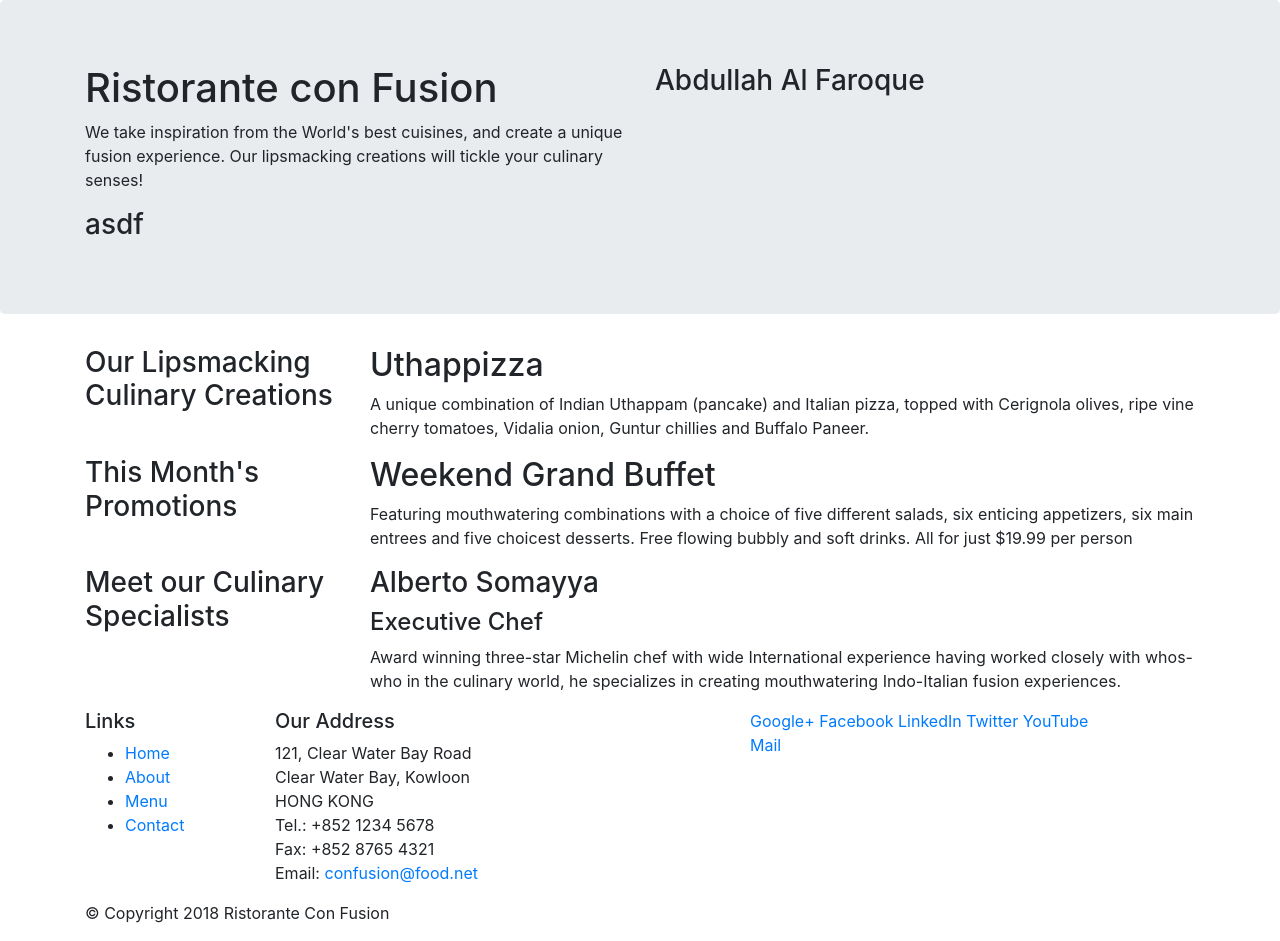
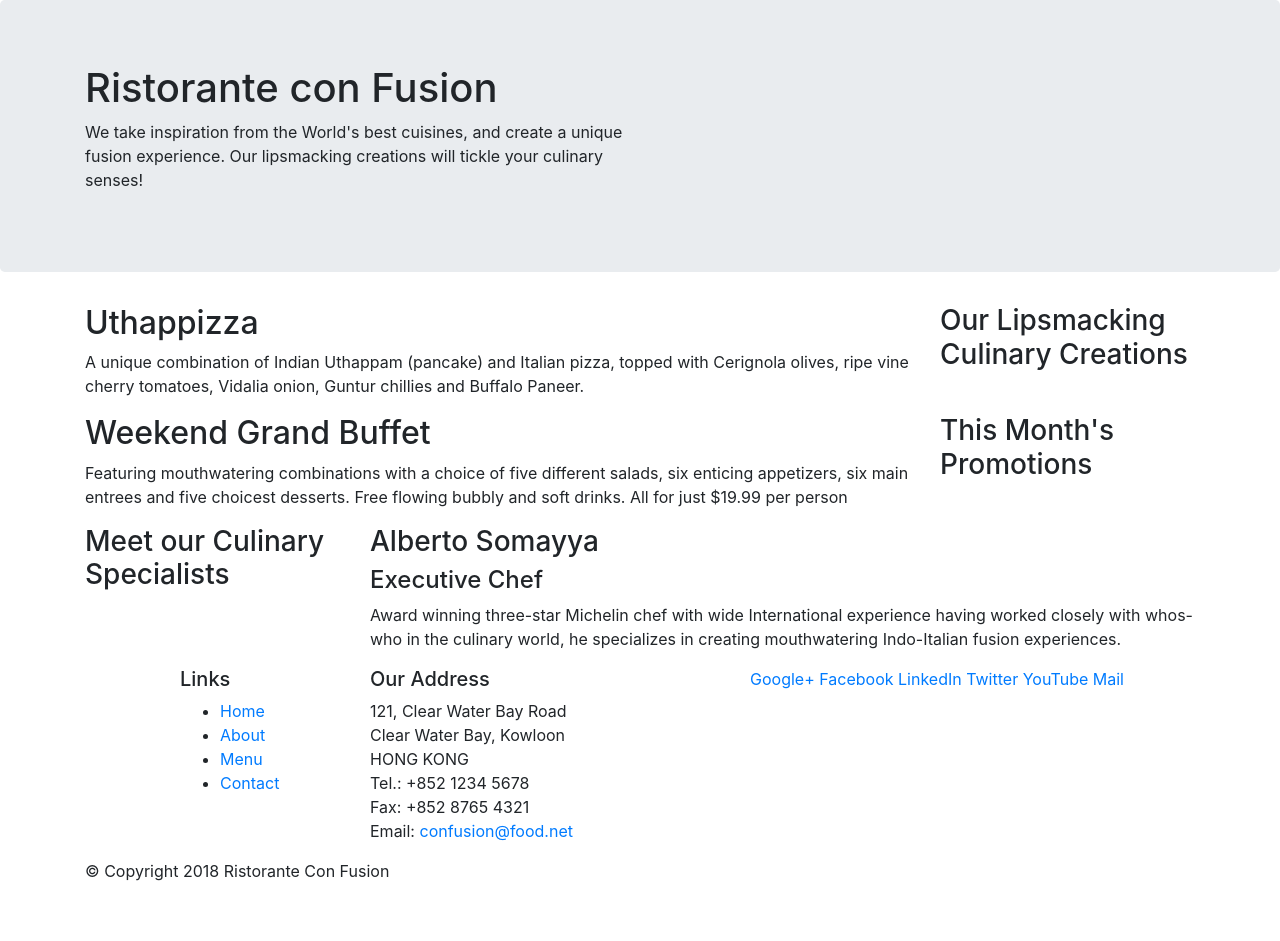
Before and after one commit to rfnshare/bootstrap_practice, a website: page index.html in a window 1280 px wide. After the commit the page ends 899 px from the top, so only its background shows below. Drawn offline with nearby package versions, Linux system fonts and the light colour scheme.

Commit message:
Bootstarp Grid Part 1 done

```diff
--- a/index.html
+++ b/index.html
@@ -23,21 +23,19 @@
                     lipsmacking creations will tickle your culinary senses!</p>
             </div>
             <div class="col-12 col-sm-6">
-                <h3>Abdullah Al Faroque</h3>
+
             </div>
-            <div class="col-sm">
-                <h3>asdf</h3>
-            </div>
+
         </div>
     </div>
 </header>
 
 <div class="container">
     <div class="row">
-        <div class="col-12 col-sm-4 col-md-3">
+        <div class="col-12 col-sm-4 order-sm-last col-md-3">
             <h3>Our Lipsmacking Culinary Creations</h3>
         </div>
-        <div class="col-12 col-sm col-md">
+        <div class="col-12 col-sm order-sm-first col-md">
             <h2>Uthappizza</h2>
             <p>A unique combination of Indian Uthappam (pancake) and Italian pizza, topped with Cerignola olives, ripe
                 vine cherry tomatoes, Vidalia onion, Guntur chillies and Buffalo Paneer.</p>
@@ -46,10 +44,10 @@
 
 
     <div class="row">
-        <div class="col-12 col-sm-4 col-md-3">
+        <div class="col-12 col-sm-4 order-sm-last col-md-3">
             <h3>This Month's Promotions</h3>
         </div>
-        <div  class="col-12 col-sm col-md">
+        <div class="col-12 col-sm order-sm-first col-md">
             <h2>Weekend Grand Buffet</h2>
             <p>Featuring mouthwatering combinations with a choice of five different salads, six enticing appetizers, six
                 main entrees and five choicest desserts. Free flowing bubbly and soft drinks. All for just $19.99 per
@@ -74,7 +72,7 @@
 <footer>
     <div class="container">
         <div class="row">
-            <div class="col-4 col-sm-2">
+            <div class="col-4 offset-1 col-sm-2">
                 <h5>Links</h5>
                 <ul>
                     <li><a href="#">Home</a></li>
@@ -83,7 +81,7 @@
                     <li><a href="#">Contact</a></li>
                 </ul>
             </div>
-            <div class="col-7 col-sm-5">
+            <div class="col-7 col-sm-4">
                 <h5>Our Address</h5>
                 <address>
                     121, Clear Water Bay Road<br>
@@ -94,7 +92,7 @@
                     Email: <a href="mailto:confusion@food.net">confusion@food.net</a>
                 </address>
             </div>
-            <div class="col-12 col-sm-4">
+            <div class="col-12 col-sm-5">
                 <div>
                     <a href="http://google.com/+">Google+</a>
                     <a href="http://www.facebook.com/profile.php?id=">Facebook</a>
```
